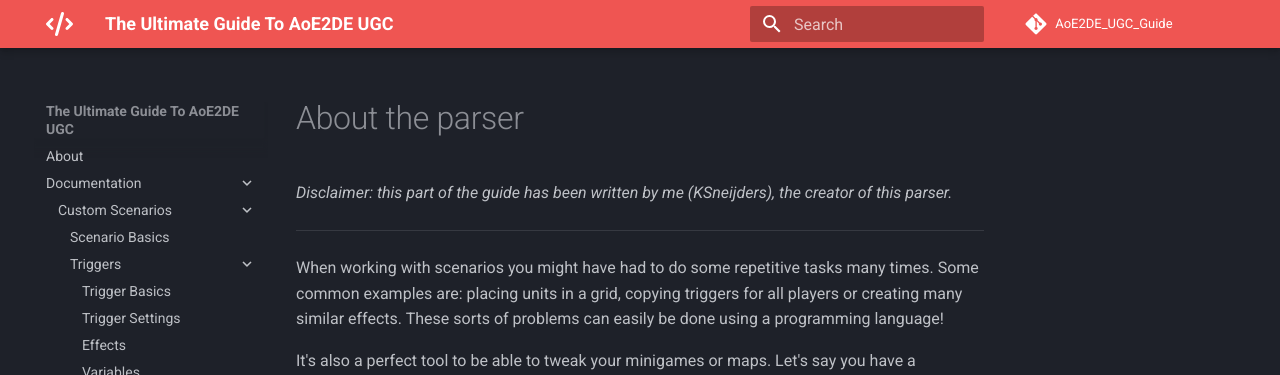
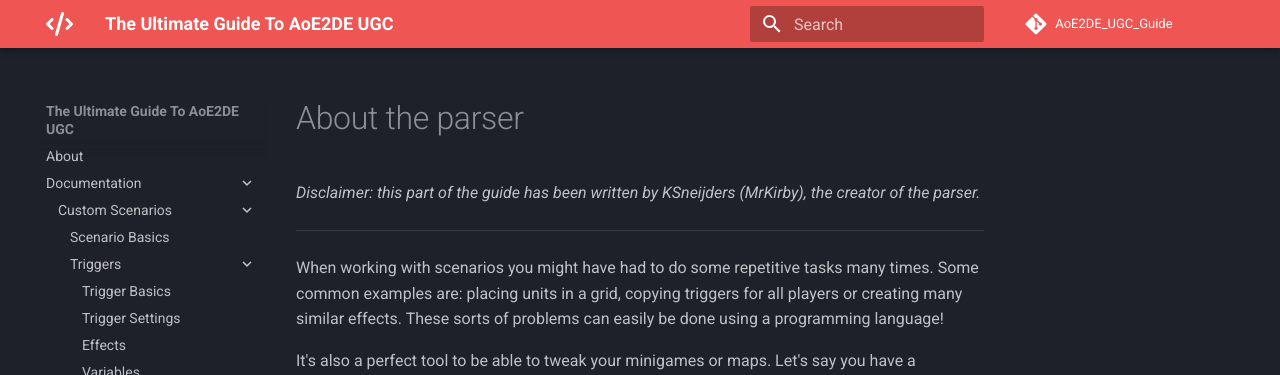
Before and after one commit to Divy1211/AoE2DE_UGC_Guide, an MkDocs documentation site: the page built from docs/scenarios/useful_tools/parser/about.md, in a window 1280 px wide. Shown: the top 375 px of the page. Built offline with MkDocs 1.6.1 and Material for MkDocs 9.7.7, drawn with Linux system fonts in a browser that asks for light colours; comment, search, counter and statistics services are not loaded.

Commit message:
Change to disclaimer

```diff
--- a/docs/scenarios/useful_tools/parser/about.md
+++ b/docs/scenarios/useful_tools/parser/about.md
@@ -1,4 +1,4 @@
-*Disclaimer: this part of the guide has been written by me (KSneijders), the creator of this parser.*
+*Disclaimer: this part of the guide has been written by KSneijders (MrKirby), the creator of the parser.*
 
 ---
 
```
